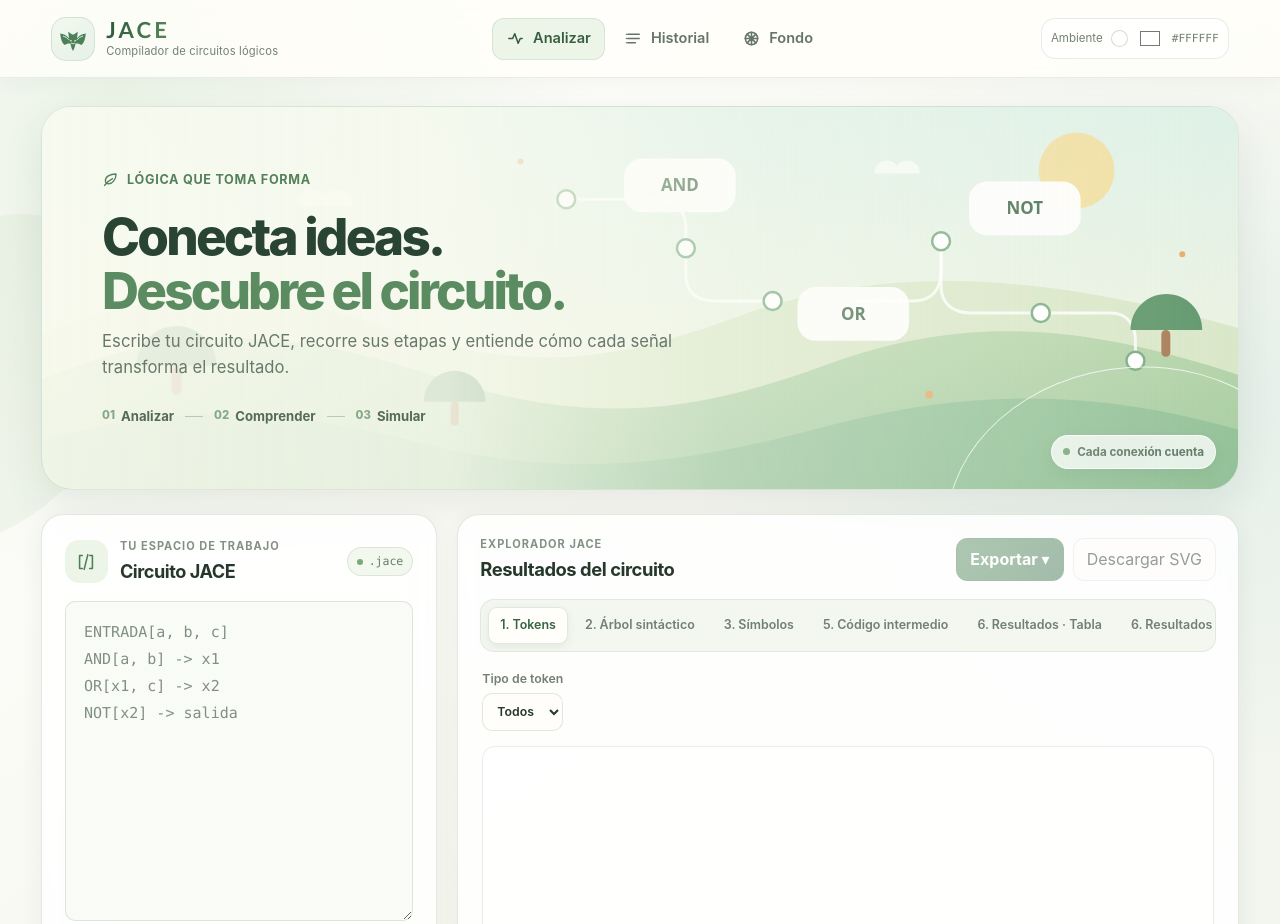
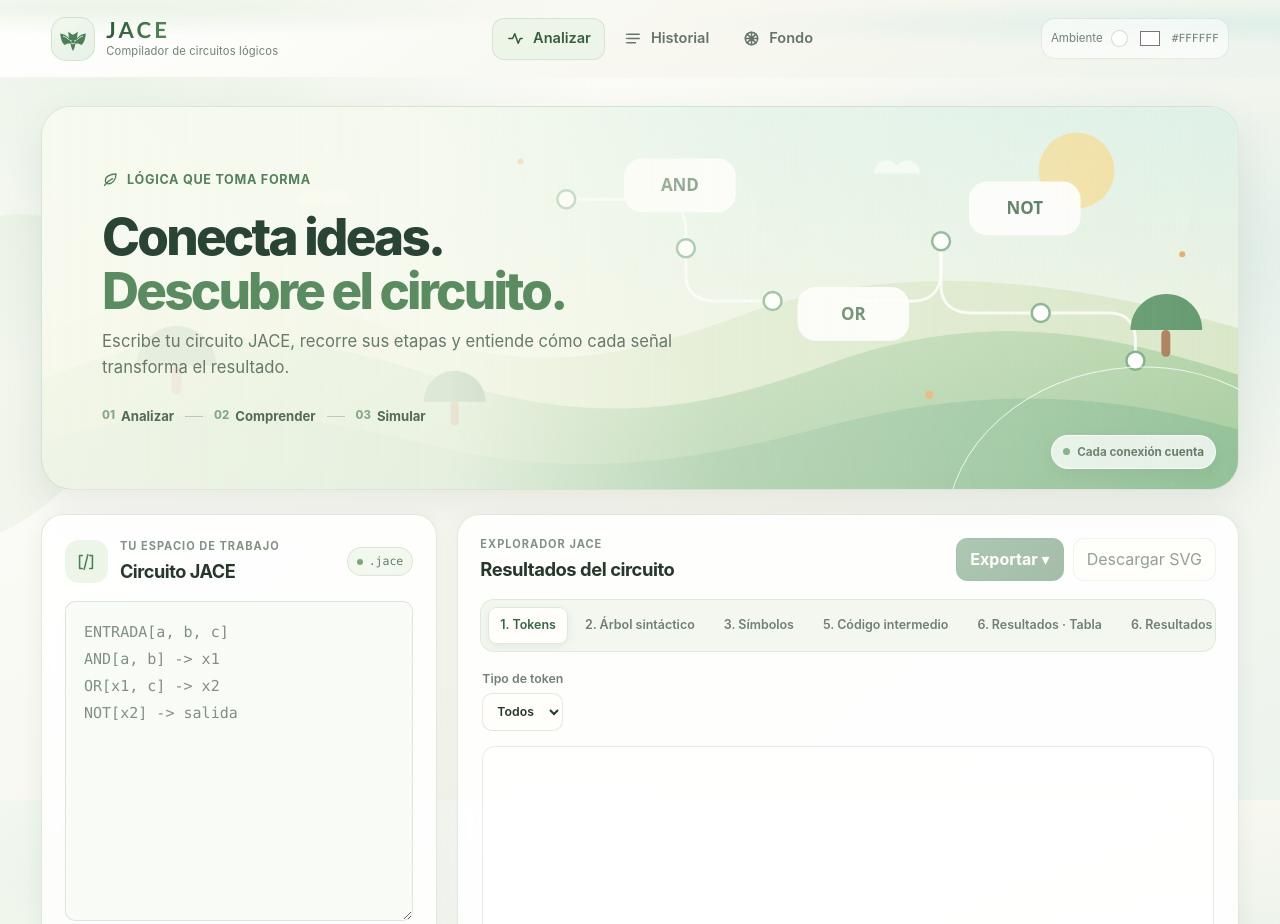
Before and after one commit to ranaplatanera184/Proyecto-Formales, a plain HTML site: page web/index.html in a window 1280 px wide. Shown: the top 924 px of the page. Drawn offline with Linux system fonts and the light colour scheme; no server answers.

Commit message:
Unifica el fondo de la barra superior
Co-authored-by: Copilot <223556219+Copilot@users.noreply.github.com>

```diff
--- a/web/style.css
+++ b/web/style.css
@@ -16,6 +16,10 @@
   --sombra-suave: 0 7px 22px rgba(48, 72, 50, .07);
   --radio-panel: 22px;
   --ancho-pagina: 1580px;
+  --fondo-pagina:
+    radial-gradient(ellipse at 9% 9%, rgba(196, 220, 183, .32), transparent 30rem),
+    radial-gradient(ellipse at 94% 31%, rgba(190, 224, 222, .32), transparent 33rem),
+    linear-gradient(145deg, var(--fondo), #f7f7ef 58%, #edf4ed);
   font-family: Inter, ui-sans-serif, system-ui, -apple-system, BlinkMacSystemFont, "Segoe UI", sans-serif;
   font-synthesis: none;
   text-rendering: optimizeLegibility;
@@ -36,10 +40,8 @@ body {
   min-height: 100vh;
   margin: 0;
   color: var(--texto);
-  background:
-    radial-gradient(ellipse at 9% 9%, rgba(196, 220, 183, .32), transparent 30rem),
-    radial-gradient(ellipse at 94% 31%, rgba(190, 224, 222, .32), transparent 33rem),
-    linear-gradient(145deg, var(--fondo), #f7f7ef 58%, #edf4ed);
+  background: var(--fondo-pagina);
+  background-attachment: fixed;
   line-height: 1.55;
 }
 
@@ -187,10 +189,10 @@ kbd {
   justify-content: space-between;
   gap: 22px;
   padding: 11px clamp(18px, 4vw, 58px);
-  border-bottom: 1px solid rgba(56, 83, 59, .1);
-  background: color-mix(in srgb, var(--panel-solido) 87%, transparent);
-  box-shadow: 0 5px 20px rgba(38, 63, 42, .035);
-  backdrop-filter: blur(18px);
+  border-bottom: 1px solid transparent;
+  background: var(--fondo-pagina);
+  background-attachment: fixed;
+  box-shadow: none;
 }
 
 .marca {
@@ -1609,11 +1611,6 @@ tbody tr:last-child td {
   }
 }
 
-:root[data-tema="oscuro"] .barra {
-  border-bottom-color: var(--panel-borde);
-  background: color-mix(in srgb, var(--panel-solido) 88%, transparent);
-}
-
 :root[data-tema="oscuro"] .marca-simbolo,
 :root[data-tema="oscuro"] .barra nav a.activa,
 :root[data-tema="oscuro"] .panel-icono,
```
